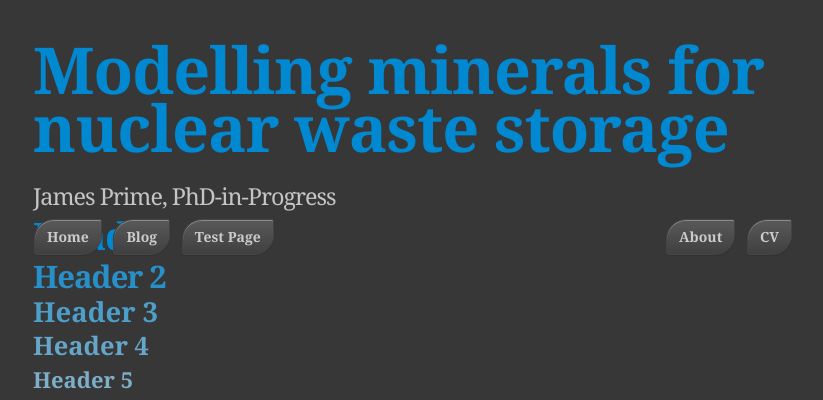
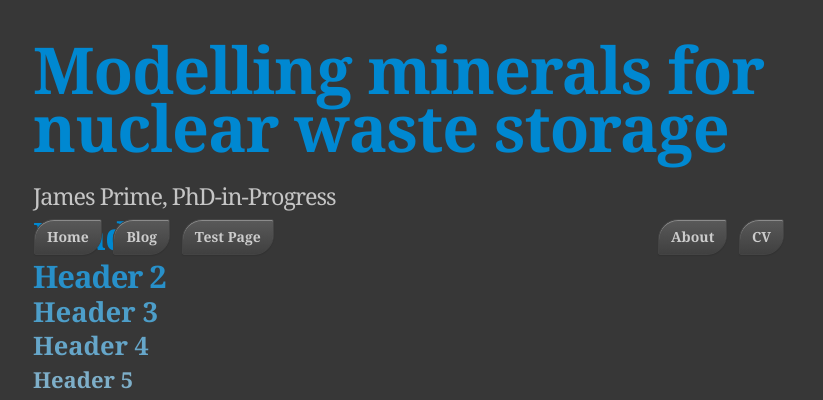
Before and after one commit to jamesprime/jamesprime.github.io, a Jekyll site: the page built from _pages/dhtest/index.md, in a window 1280 px wide. Shown: the top 400 px of the page, without its empty margins (232-1055 px from the left). Built offline with Jekyll 4.4.1, drawn with Linux system fonts in a browser that asks for light colours; nearby versions of some CDN libraries; formulas are drawn with MathJax 3.

Commit message:
Updated _sass/uberduper.scss
Margin test of banner stylings, continued

```diff
--- a/_sass/uberduper.scss
+++ b/_sass/uberduper.scss
@@ -274,7 +274,7 @@
     .rightbuttons {
         position: fixed;
         right: 50%;
-        margin-right: -388px; // Lines up with content box's right edge
+        margin-right: -380px; // Lines up with content box's right edge
     }
 
     ul {
```
